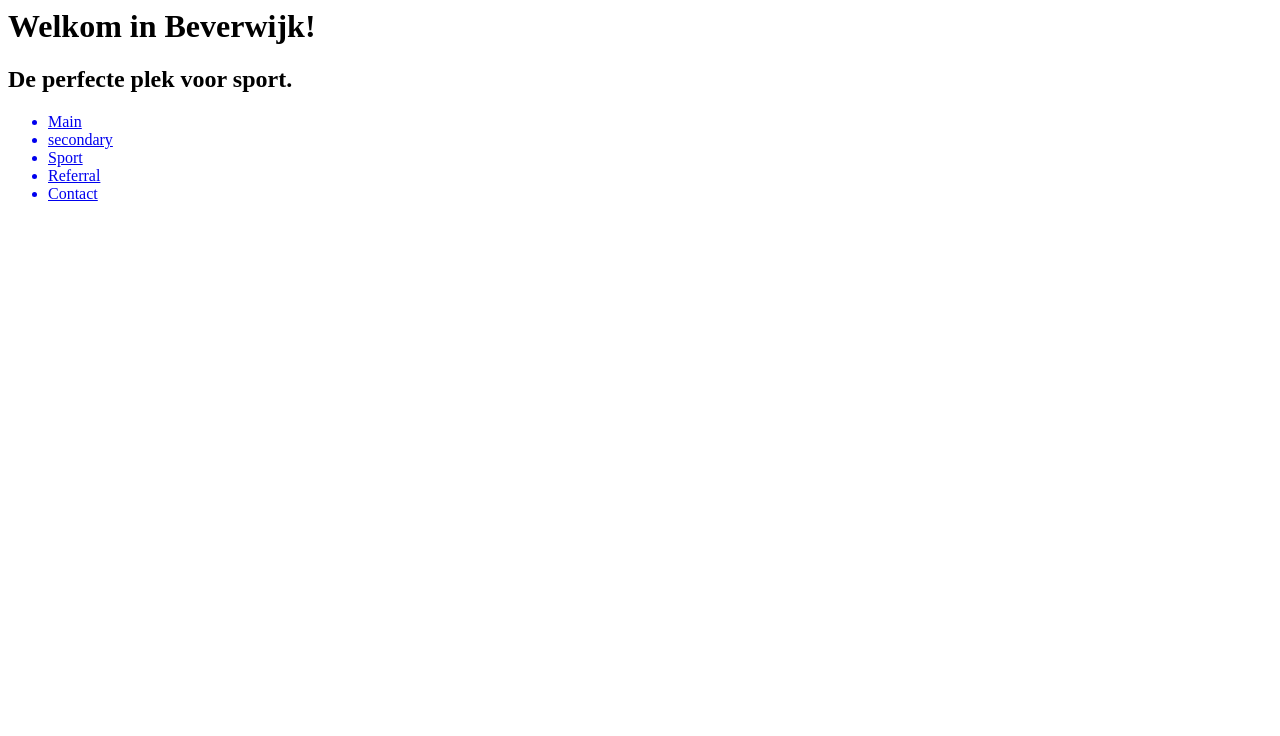
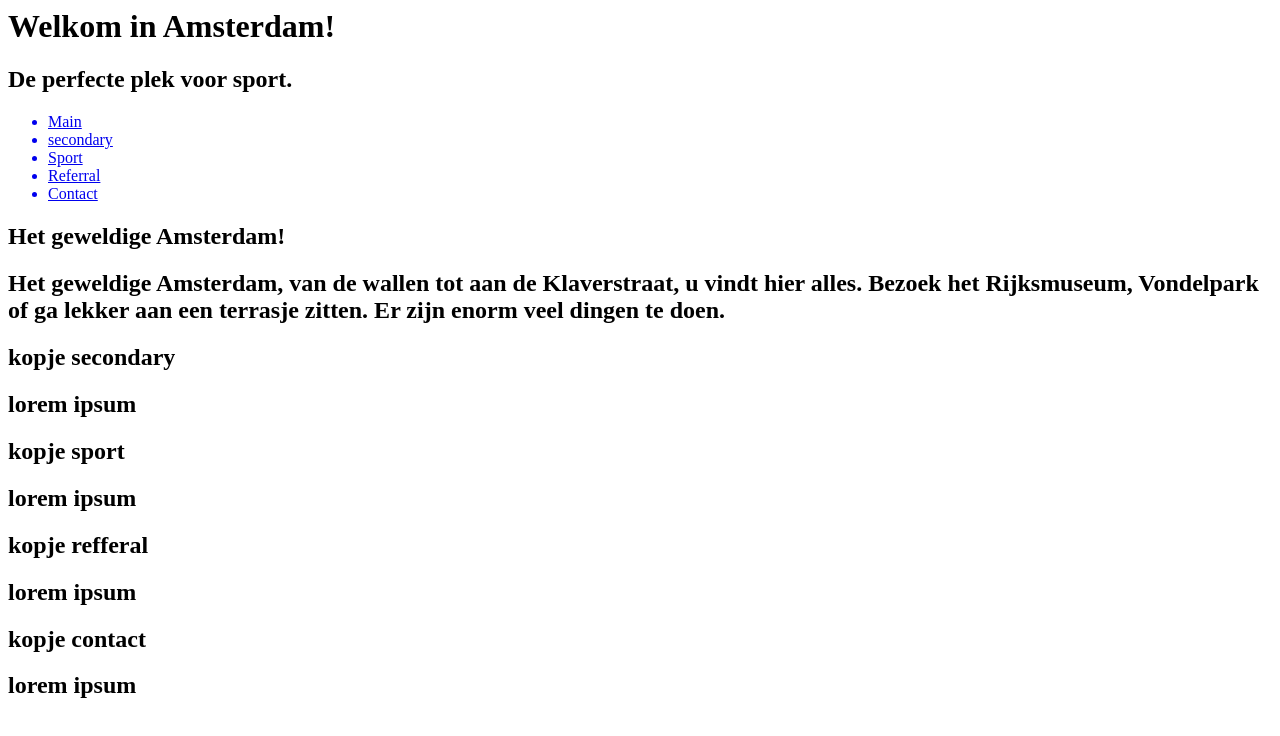
Before and after one commit to imkevink/WebMarkupAssessment, a plain HTML site: page index.html in a window 1280 px wide. Drawn offline with Linux system fonts and the light colour scheme.

Commit message:
sections toegevoegd
sections toegevoegd

```diff
--- a/index.html
+++ b/index.html
@@ -15,7 +15,7 @@
 	</head>
 	<body>
 		<h1>
-			Welkom in Beverwijk!
+			Welkom in Amsterdam!
 		</h1>
 		<h2>
 		De perfecte plek voor sport.
@@ -28,5 +28,55 @@
 				<a href="#referralcontent"><li>Referral</li><a/>
 				<a href="#contactcontent"><li>Contact</li><a/>
 		</nav>
+		<section id="maincontent">
+			<header id="header1">
+				<h1>
+					Het geweldige Amsterdam!
+				</h1>
+				<h2>
+					Het geweldige Amsterdam, van de wallen tot aan de Klaverstraat, u vindt hier alles. Bezoek het Rijksmuseum, Vondelpark of ga lekker aan een terrasje zitten. Er zijn enorm veel dingen te doen.
+				</h2>
+			</header>
+		</section>
+		<section id="secondarycontent">
+			<header id="header2">
+				<h1>
+					kopje secondary
+				</h1>
+				<h2>
+					lorem ipsum
+				</h2>
+			</header>
+		</section>
+		<section id="sportcontent">
+			<header id="header3">
+				<h1>
+					kopje sport
+				</h1>
+				<h2>
+					lorem ipsum
+				</h2>
+			</header>
+		</section>
+		<section id="refferalcontent">
+			<header id="header4">
+				<h1>
+					kopje refferal
+				</h1>
+				<h2>
+					lorem ipsum
+				</h2>
+			</header>
+		</section>
+		<section id="contactcontent">
+			<header id="header5">
+				<h1>
+					kopje contact
+				</h1>
+				<h2>
+					lorem ipsum
+				</h2>
+			</header>
+		</section>
 	</body>
 </html>
```
